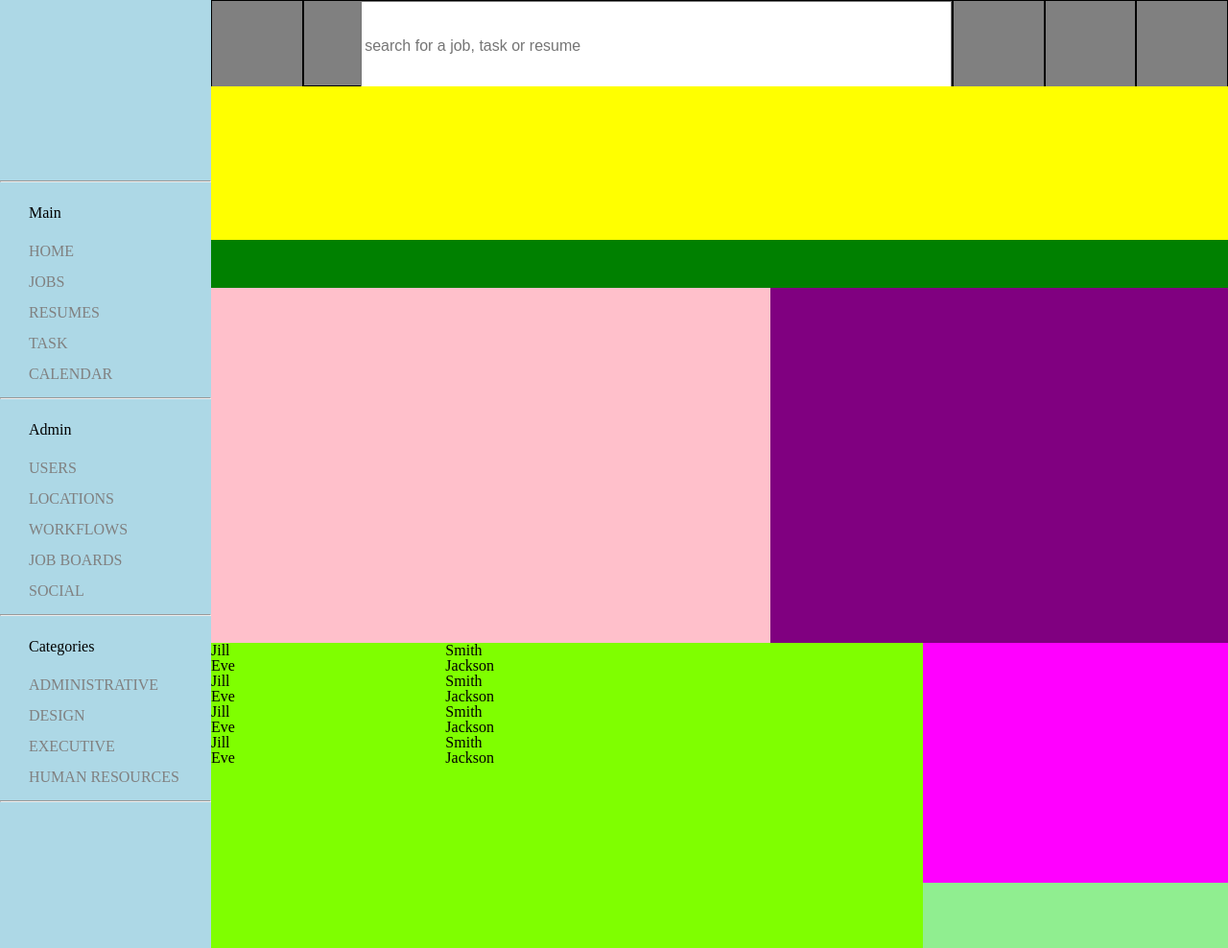
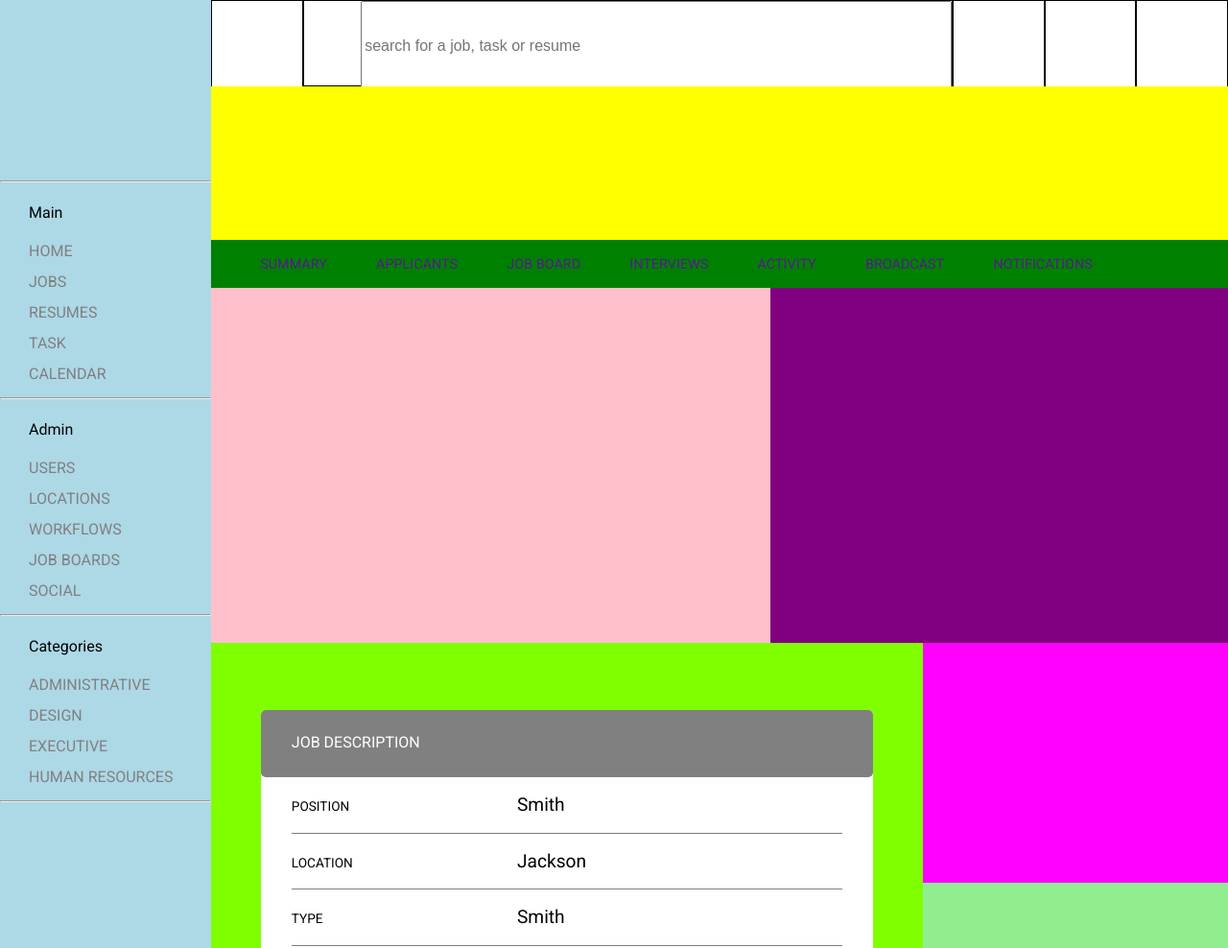
Before and after one commit to SageVanGogt/sv-comp-challenge-3, a plain HTML site: page index.html in a window 1280 px wide. Shown: the top 988 px of the page at 96% size. Drawn offline with Linux system fonts and the light colour scheme.

Commit message:
Add base CSS for position nav and job description

```diff
--- a/index.html
+++ b/index.html
@@ -2,6 +2,7 @@
 <html>
 <head>
   <title></title>
+  <link href="https://fonts.googleapis.com/css?family=Roboto" rel="stylesheet">
   <meta name="viewport" content="width=device-width, initial-scale=1">
   <link rel="stylesheet" type="text/css" href="stylesheet/reset.css">
   <link rel="stylesheet" type="text/css" href="stylesheet/styles.css">
@@ -63,7 +64,17 @@
 
     <section class="title"></section>
 
-    <section class="nav__position"></section>
+    <section class="nav__position">
+      <ul class="nav__position--list">
+        <li id="nav__link--1"><a href="">summary</a></li>
+        <li><a href="">applicants</a></li>
+        <li><a href="">job board</a></li>
+        <li><a href="">interviews</a></li>
+        <li><a href="">activity</a></li>
+        <li><a href="">broadcast</a></li>
+        <li><a href="">notifications</a></li>
+      </ul>
+    </section>
 
     <section class="graph__donut"></section>
 
@@ -71,38 +82,41 @@
 
     <section class="description">
       <article class="table">
-        <table style="width:100%">
+        <table style="width:90%">
+          <article class="table__banner">
+            <h2>job description</h2>
+          </article>
           <tr>
-            <td>Jill</td>
-            <td>Smith</td>
+            <td class="table__col--1">Position</td>
+            <td class="table__col--2">Smith</td>
           </tr>
           <tr>
-            <td>Eve</td>
-            <td>Jackson</td>
+            <td class="table__col--1">Location</td>
+            <td class="table__col--2">Jackson</td>
           </tr>
           <tr>
-            <td>Jill</td>
-            <td>Smith</td>
+            <td class="table__col--1">Type</td>
+            <td class="table__col--2">Smith</td>
           </tr>
           <tr>
-            <td>Eve</td>
-            <td>Jackson</td>
+            <td class="table__col--1">Experience</td>
+            <td class="table__col--2">Jackson</td>
           </tr>
           <tr>
-            <td>Jill</td>
-            <td>Smith</td>
+            <td class="table__col--1">Status</td>
+            <td class="table__col--2">nam,e</td>
           </tr>
           <tr>
-            <td>Eve</td>
-            <td>Jackson</td>
+            <td class="table__col--1">Description</td>
+            <td id="description" class="table__col--2">Lnowing is better, and I know the key to success. Life is what you make it, so let’s make it. We don’t see them, we will never see them. Cloth talk. Every chance I get, I water the plants, Lion! The key to more success is to get a massage once a week, very important, major key, cloth talk. Every chance I </td>
           </tr>
           <tr>
-            <td>Jill</td>
-            <td>Smith</td>
+            <td class="table__col--1">Hiring </td>
+            <td class="table__col--2">Smith</td>
           </tr>
           <tr>
-            <td>Eve</td>
-            <td>Jackson</td>
+            <td class="table__col--1"> Salary</td>
+            <td class="table__col--2">Jackson</td>
           </tr>
         </table>
       </article>
--- a/stylesheet/styles.css
+++ b/stylesheet/styles.css
@@ -1,5 +1,6 @@
 body {
   width: 100vw;
+  font-family: 'Roboto', sans-serif;
 }
 
 /* grid */
@@ -29,7 +30,7 @@ main {
 
 .search {
   grid-area: b;
- background-color: grey;
+  background-color: white;
   display: flex;
 }
 
@@ -41,6 +42,9 @@ main {
 .nav__position {
   grid-area: d;
   background-color: green;
+  display: flex;
+  align-items: center;
+  justify-content: flex-start;
 }
 
 .graph__donut {
@@ -56,6 +60,9 @@ main {
 .description {
   grid-area: g;
   background-color: chartreuse;
+  display: flex;
+  justify-content: center;
+  align-items: center;
 }
 
 .social {
@@ -89,6 +96,7 @@ main {
 
 .nav__site li:hover {
   background-color: pink;
+  border-left: 8px solid blue;
 }
 
 /* SEARCH */
@@ -103,7 +111,7 @@ main {
 }
 
 .search__list:hover, .search__page:hover, .search__person:hover, .search__menu:hover {
-  background-color: white;
+  background-color: blue;
 }
 
 .search__bar {
@@ -117,3 +125,76 @@ main {
   float: right;
   font-size: 1rem;
 }
+
+/* JOB DESCRIPTION */
+
+.table {
+  background-color: white;
+  width: 86%;
+  height: 86%;
+  line-height: 3;
+  border-radius: 5px;
+}
+
+.table table {
+  width: 85%;
+  margin: auto;
+}
+
+.table tr {
+  border-bottom: 1px solid gray;
+  margin-left: 20px;
+}
+
+.table__col--1 {
+  padding-right: 150px;
+  text-transform: uppercase;
+  font-size: .85rem;
+}
+
+.table__col--2 {
+  font-size: 1.2rem;
+}
+
+#description {
+  line-height: 1;
+  padding-bottom: 15px;
+}
+
+.table__banner {
+  width: 100%;
+  height: 70px;
+  background-color: grey;
+  border-radius: 5px;
+}
+
+.table h2 {
+  text-transform: uppercase;
+  padding: 10px 0 0 5%;
+  color: white;
+}
+
+/* NAV JOB POSITION MID PAGE */
+
+.nav__position--list {
+  display: flex;
+}
+
+.nav__position--list li:hover {
+  border-bottom: 2px solid blue;
+}
+
+.nav__position--list li a {
+  text-transform: uppercase;
+  text-decoration: none;
+  margin: 0 2vw;
+  font-size: .9rem;
+}
+
+#nav__link--1 {
+  margin-left: 2vw;
+}
+
+/*.nav__position--list li a:hover {
+  border-bottom: 2px solid blue;
+}*/
```
Lines whose indentation alone changed are shown as unchanged.
